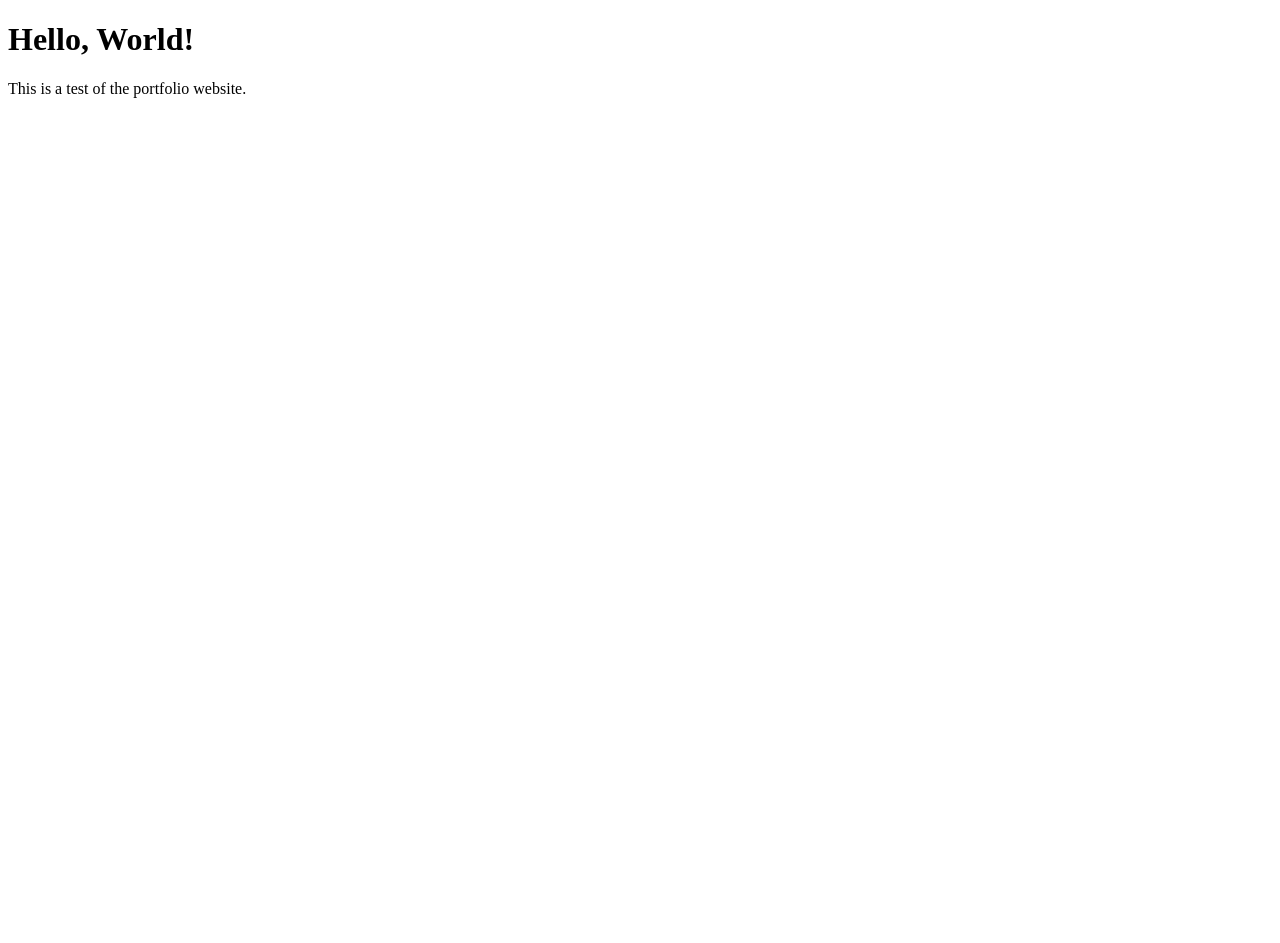
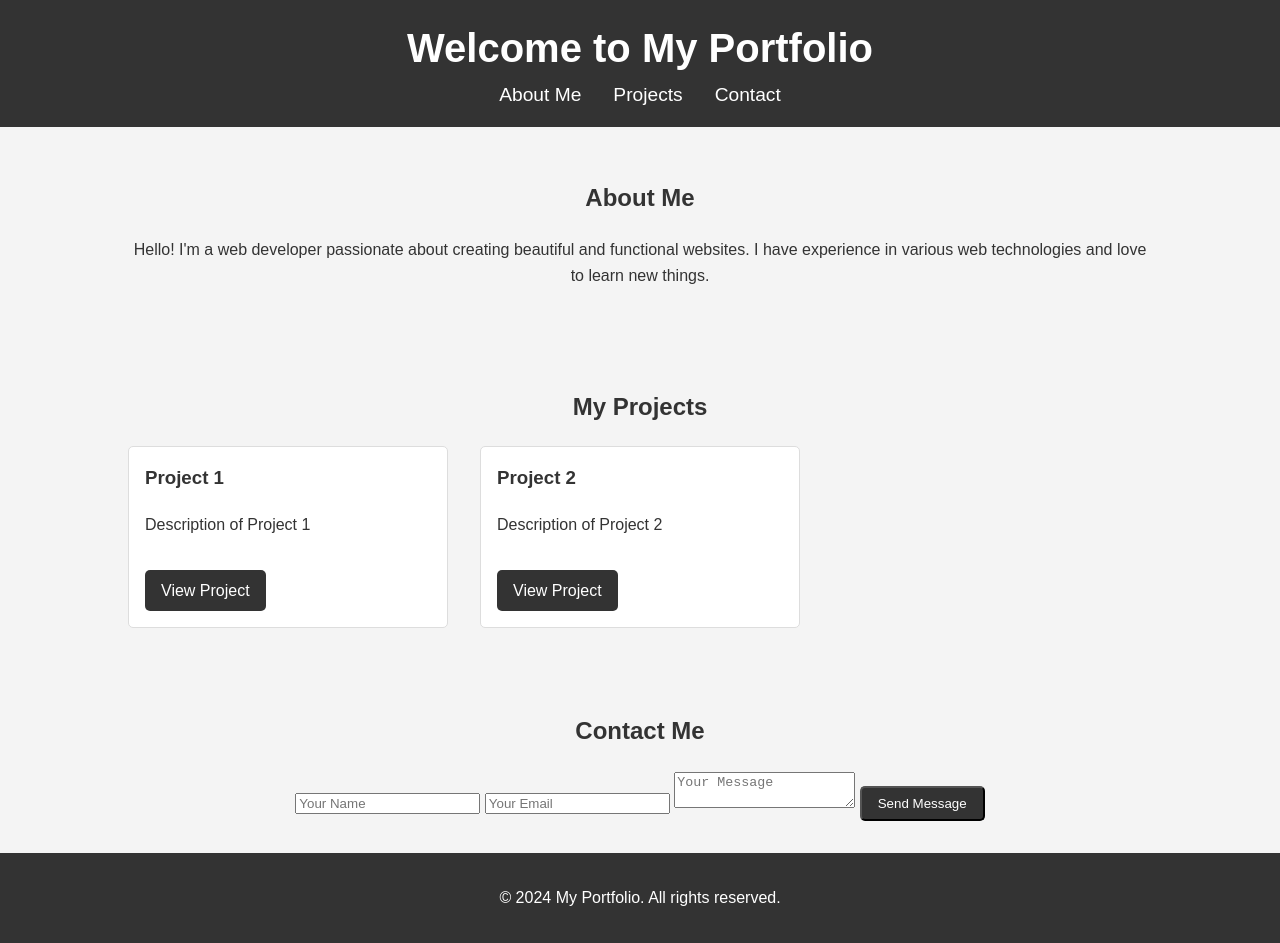
Before and after one commit to OsadaInduwara/osadainduwara.github.io, a plain HTML site: page index.html in a window 1280 px wide. Before the commit the page ends 800 px from the top, so only its background shows below. Drawn offline with Linux system fonts and the light colour scheme.

Commit message:
Fix deployment issues

```diff
--- a/css/styles.css
+++ b/css/styles.css
@@ -0,0 +1,83 @@
+body {
+    font-family: Arial, sans-serif;
+    margin: 0;
+    padding: 0;
+    line-height: 1.6;
+    background-color: #f4f4f4;
+    color: #333;
+}
+
+header {
+    background: #333;
+    color: #fff;
+    padding: 1rem 0;
+}
+
+header h1 {
+    text-align: center;
+    margin: 0;
+    font-size: 2.5rem;
+}
+
+header nav ul {
+    list-style: none;
+    display: flex;
+    justify-content: center;
+    margin: 0;
+    padding: 0;
+}
+
+header nav ul li {
+    margin: 0 1rem;
+}
+
+header nav ul li a {
+    color: #fff;
+    text-decoration: none;
+    font-size: 1.2rem;
+}
+
+.section {
+    padding: 2rem 0;
+    text-align: center;
+}
+
+.container {
+    width: 80%;
+    margin: 0 auto;
+}
+
+.projects-grid {
+    display: grid;
+    grid-template-columns: repeat(auto-fill, minmax(250px, 1fr));
+    gap: 2rem;
+}
+
+.project-card {
+    background: #fff;
+    padding: 1rem;
+    border: 1px solid #ddd;
+    border-radius: 5px;
+    text-align: left;
+}
+
+.project-card h3 {
+    margin-top: 0;
+}
+
+.btn {
+    display: inline-block;
+    padding: 0.5rem 1rem;
+    background: #333;
+    color: #fff;
+    text-decoration: none;
+    border-radius: 5px;
+    margin-top: 1rem;
+}
+
+footer {
+    background: #333;
+    color: #fff;
+    text-align: center;
+    padding: 1rem 0;
+}
--- a/index.html
+++ b/index.html
@@ -4,9 +4,65 @@
     <meta charset="UTF-8">
     <meta name="viewport" content="width=device-width, initial-scale=1.0">
     <title>My Portfolio</title>
+    <link rel="stylesheet" href="css/styles.css"> <!-- Corrected CSS link -->
 </head>
 <body>
-    <h1>Hello, World!</h1>
-    <p>This is a test of the portfolio website.</p>
+    <header>
+        <div class="container">
+            <h1>Welcome to My Portfolio</h1>
+            <nav>
+                <ul>
+                    <li><a href="#about">About Me</a></li>
+                    <li><a href="#projects">Projects</a></li>
+                    <li><a href="#contact">Contact</a></li>
+                </ul>
+            </nav>
+        </div>
+    </header>
+
+    <section id="about" class="section">
+        <div class="container">
+            <h2>About Me</h2>
+            <p>Hello! I'm a web developer passionate about creating beautiful and functional websites. I have experience in various web technologies and love to learn new things.</p>
+        </div>
+    </section>
+
+    <section id="projects" class="section">
+        <div class="container">
+            <h2>My Projects</h2>
+            <div class="projects-grid">
+                <div class="project-card">
+                    <h3>Project 1</h3>
+                    <p>Description of Project 1</p>
+                    <a href="#" class="btn">View Project</a>
+                </div>
+                <div class="project-card">
+                    <h3>Project 2</h3>
+                    <p>Description of Project 2</p>
+                    <a href="#" class="btn">View Project</a>
+                </div>
+            </div>
+        </div>
+    </section>
+
+    <section id="contact" class="section">
+        <div class="container">
+            <h2>Contact Me</h2>
+            <form id="contact-form">
+                <input type="text" id="name" name="name" placeholder="Your Name" required>
+                <input type="email" id="email" name="email" placeholder="Your Email" required>
+                <textarea id="message" name="message" placeholder="Your Message" required></textarea>
+                <button type="submit" class="btn">Send Message</button>
+            </form>
+        </div>
+    </section>
+
+    <footer>
+        <div class="container">
+            <p>&copy; 2024 My Portfolio. All rights reserved.</p>
+        </div>
+    </footer>
+
+    <script src="js/scripts.js"></script> <!-- Corrected JS link -->
 </body>
 </html>
--- a/js/scripts.js
+++ b/js/scripts.js
@@ -0,0 +1,13 @@
+// This script handles form submission
+
+document.getElementById('contact-form').addEventListener('submit', function(event) {
+    event.preventDefault(); // Prevent default form submission
+
+    // Simulate form submission
+    alert('Message sent successfully!');
+
+    // Clear the form fields
+    document.getElementById('name').value = '';
+    document.getElementById('email').value = '';
+    document.getElementById('message').value = '';
+});
```
